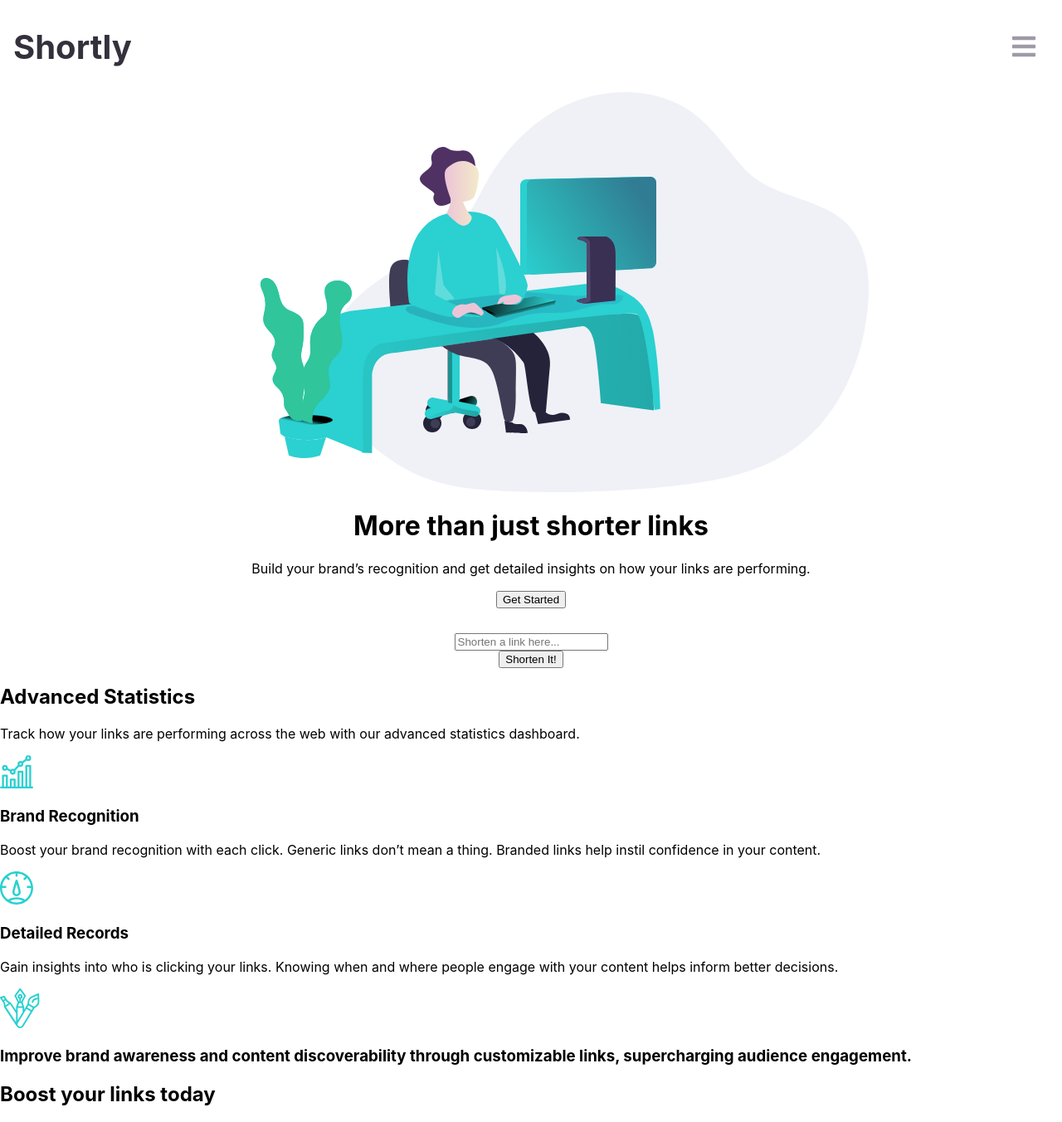
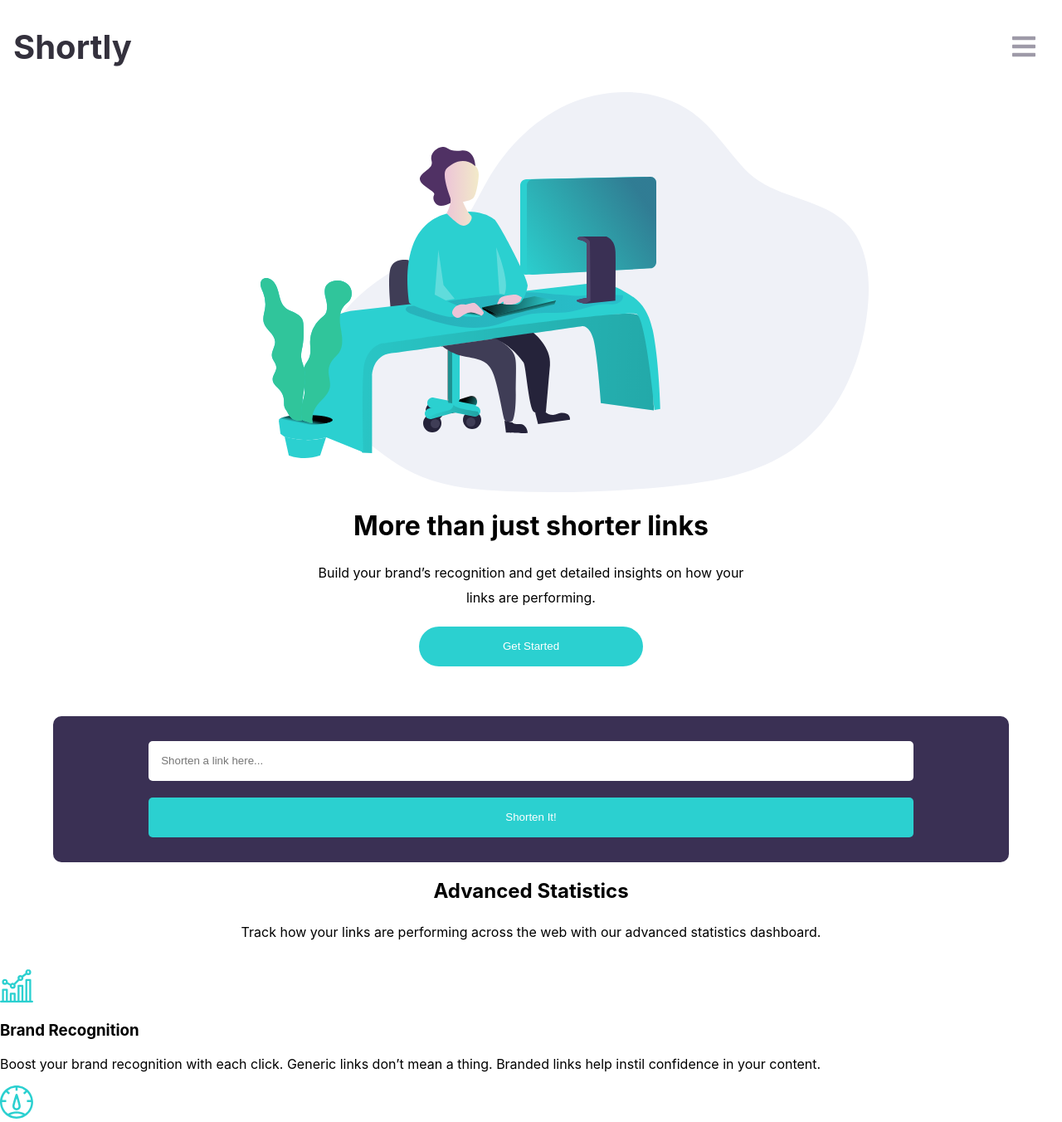
Before and after one commit to vikrambenipal/react-url-shortener-api-app, a React (Create React App) app: page / in a window 1280 px wide. Shown: the top 1352 px of the page at 83% size. Built offline with nearby package versions, Linux system fonts and the light colour scheme.

Commit message:
styling for textbox done

```diff
--- a/src/App.js
+++ b/src/App.js
@@ -22,6 +22,35 @@ const HeroContainer = styled.div`
     margin-left: 80px;
     margin-top: 30px;
   }
+  p {
+    width: 80%;
+    line-height: 30px;
+    margin: 0 auto;
+  }
+  button {
+    background-color: #2BD0D0;
+    color: white;
+    border: none;
+    border-radius: 28px;
+    height: 48px;
+    width: 40%;
+    margin-top: 20px;
+    margin-bottom: 30px;
+  }
+`
+const StatisticsContainer = styled.div`
+  display: flex;
+  flex-direction: column;
+  align-items: center;
+  justify-content: center;
+  margin: 0 auto;
+  text-align: center;
+  padding-bottom: 30px;
+  p {
+    width: 80%;
+    line-height: 30px;
+    margin: 0 auto;
+  }
 `
 
 const App = () => {
@@ -38,8 +67,10 @@ const App = () => {
       </HeroContainer>
       <Form />
 
-      <h2>Advanced Statistics</h2>
-      <p>Track how your links are performing across the web with our advanced statistics dashboard.</p>
+      <StatisticsContainer>
+        <h2>Advanced Statistics</h2>
+        <p>Track how your links are performing across the web with our advanced statistics dashboard.</p>
+      </StatisticsContainer>
 
       <div>
         <Card icon={brand_rec} title={"Brand Recognition"} info={"Boost your brand recognition with each click. Generic links don’t mean a thing. Branded links help instil confidence in your content."}/>
--- a/src/components/Form.js
+++ b/src/components/Form.js
@@ -9,6 +9,26 @@ const FormContainer = styled.div`
     justify-content: center;
     align-items: center;
     margin: 0 auto;
+    background-color: #3A3054;
+    border-radius: 10px;
+    padding-top: 30px;
+    padding-bottom: 30px;
+    width: 90%;
+    .text, .submit {
+        border: none;
+        width: 80%;
+        height: 48px;
+        border-radius: 5px;
+    }
+    .text {
+        padding-left: 15px;
+        box-sizing: border-box; // really useful
+    }
+    .submit {
+        margin-top: 20px;
+        background-color: #2BD0D0;
+        color: white;
+    }
 `
 
 const Form = () => {
@@ -37,8 +57,8 @@ const Form = () => {
         <div>
             <form onSubmit={submitHandler}>
                 <FormContainer>
-                    <input type="text" onChange={textHandler} placeholder="Shorten a link here..."></input>
-                    <input type="submit" value="Shorten It!"></input>
+                    <input className="text" type="text" onChange={textHandler} placeholder="Shorten a link here..."></input>
+                    <input className="submit" type="submit" value="Shorten It!"></input>
                 </FormContainer>
             </form>
             {list.map((link, i) => {
```
